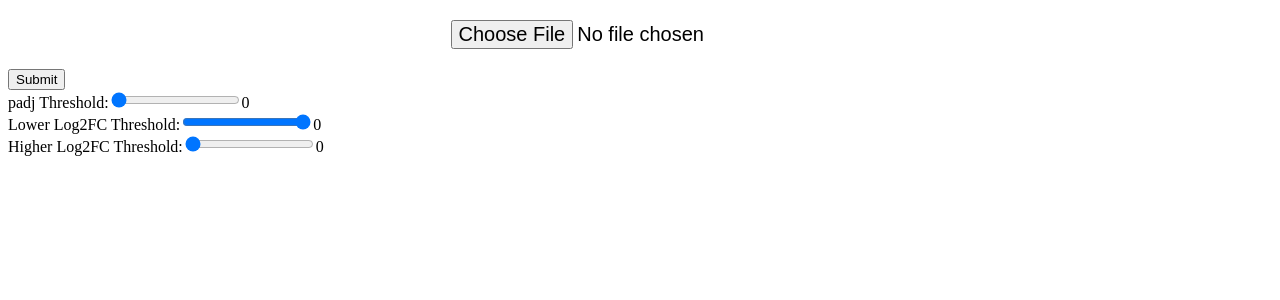
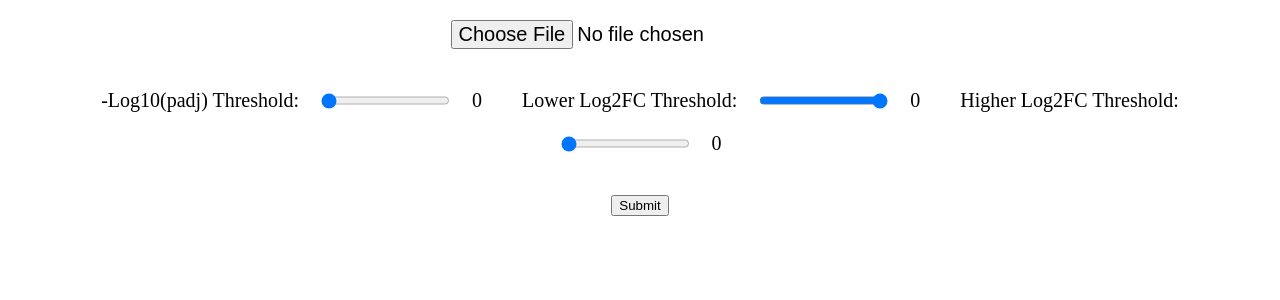
Before and after one commit to cedekpoole/seq-volcano-plot, a React (Vite) app: page / in a window 1280 px wide. Shown: the top 300 px of the page. Built offline with nearby package versions, Linux system fonts and the light colour scheme.

Commit message:
add functionality to the threshold range sliders

```diff
--- a/src/components/Chart.jsx
+++ b/src/components/Chart.jsx
@@ -1,5 +1,5 @@
 import HighChartsReact from "highcharts-react-official";
-import HighCharts from "highcharts";
+import HighCharts, { pad } from "highcharts";
 import HC_exporting from "highcharts/modules/exporting";
 import highchartsAccessibility from "highcharts/modules/accessibility";
 import { useState, useRef } from "react";
@@ -35,8 +35,9 @@ function Chart() {
     // the data to the appropriate series
     data.forEach((row) => {
       if (
-        row.padj < 0.1 &&
-        (row.log2FoldChange > 1 || row.log2FoldChange < -1)
+        -Math.log10(row.padj) > padjThreshold &&
+        (row.log2FoldChange > higherLog2FCThreshold ||
+          row.log2FoldChange < lowerLog2FCThreshold)
       ) {
         significantDataTemp.push({
           x: row.log2FoldChange,
@@ -94,13 +95,13 @@ function Chart() {
       },
       plotLines: [
         {
-          value: -1,
+          value: lowerLog2FCThreshold,
           color: "grey",
           dashStyle: "shortdash",
           width: 1,
         },
         {
-          value: 1,
+          value: higherLog2FCThreshold,
           color: "grey",
           dashStyle: "shortdash",
           width: 1,
@@ -116,7 +117,7 @@ function Chart() {
       min: -10,
       plotLines: [
         {
-          value: 1,
+          value: padjThreshold,
           color: "grey",
           dashStyle: "shortdash",
           width: 1,
@@ -168,8 +169,7 @@ function Chart() {
 
   return (
     <div>
-      {/* add a file input to allow the user to upload a csv file */}
-      <form onSubmit={handleSubmit}>
+      <form onSubmit={handleSubmit} style={{ textAlign: "center" }}>
         {/* add a file input to allow the user to upload a csv file */}
         <div className="file-input">
           <input
@@ -181,17 +181,27 @@ function Chart() {
             data-testid="file-input"
             required
           />
-          <button type="submit">Submit</button>
         </div>
-        <div className="threshold-sliders">
-          <label>padj Threshold:</label>
+        <div
+          className="threshold-sliders"
+          style={{
+            display: "flex",
+            margin: "40px",
+            fontSize: "20px",
+            flexWrap: "wrap",
+            justifyContent: "center",
+            gap: "20px",
+          }}
+        >
+          <label>-Log10(padj) Threshold:</label>
           <input
             type="range"
             min={0}
-            max={1}
+            max={2}
             step={0.01}
             value={padjThreshold}
             onChange={(e) => setPadjThreshold(e.target.value)}
+            data-testid="padj-threshold"
           />
           <span>{padjThreshold}</span>
           <br />
@@ -203,6 +213,7 @@ function Chart() {
             step={0.1}
             value={lowerLog2FCThreshold}
             onChange={(e) => setLowerLog2FCThreshold(e.target.value)}
+            data-testid="lower-log2FC-threshold"
           />
           <span>{lowerLog2FCThreshold}</span>
           <br />
@@ -214,9 +225,13 @@ function Chart() {
             step={0.1}
             value={higherLog2FCThreshold}
             onChange={(e) => setHigherLog2FCThreshold(e.target.value)}
+            data-testid="higher-log2FC-threshold"
           />
           <span>{higherLog2FCThreshold}</span>
         </div>
+        <button type="submit" data-testid="submit-button">
+          Submit
+        </button>
       </form>
       {showChart && (
         <div
```
